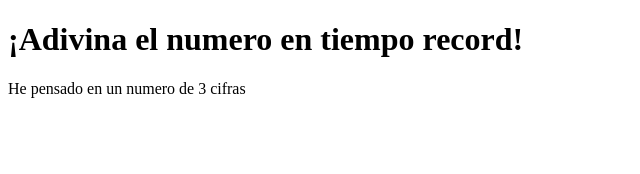
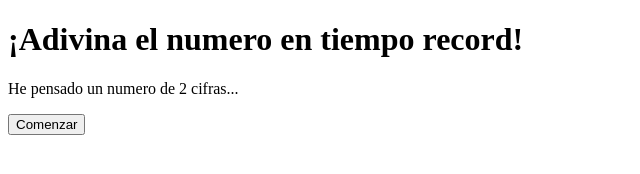
Before and after one commit to DanieBarrio/LM2324, a plain HTML site: page Tema1_html/Javahtml/recuerdatiempo.html in a window 1280 px wide. Shown: the whole page, without its empty margins (0-640 px from the left). Drawn offline with Linux system fonts and the light colour scheme.

Commit message:
comienzoadivinarnumero

```diff
--- a/Tema1_html/Javahtml/recuerdatiempo.html
+++ b/Tema1_html/Javahtml/recuerdatiempo.html
@@ -7,6 +7,52 @@
 </head>
 <body>
     <h1>¡Adivina el numero en tiempo record!</h1>
-    <p>He pensado en un numero de 3 cifras</p>
+    <p id="digitos"></p>
+    <p id="numero"></p>
+    <input type="number" id="numeroint"/>
+    <button id="comenzar" onclick="comienzo()">Comenzar</button>
+    <button id="comprobar" onclick="comprobar()">Comprobar</button>
+    <script>
+        var numero=0 ;
+
+        function aleatorio(){
+            document.getElementById("comenzar").style.display = "block";
+            document.getElementById("comprobar").style.display = "none";
+            document.getElementById("numeroint").style.display = "none";
+            document.getElementById("numero").style.display = "none";
+            numero = Math.floor(Math.random() * 1000);
+            var longitud = numero.toString().length
+            document.getElementById("digitos").innerHTML = "He pensado un numero de "+longitud+" cifras...";
+
+            switch(longitud){
+                case 1: document.getElementById("numeroint").placeholder = "Adivina entre el 0 y el 9" ;; break;
+                case 2: document.getElementById("numeroint").placeholder = "Adivina entre el 0 y el 99" ;; break;
+                case 3: document.getElementById("numeroint").placeholder = "Adivina entre el 0 y el 999" ;; break;
+            }
+
+        }
+        function comienzo(){
+            document.getElementById("numero").style.display = "block";
+            document.getElementById("numero").innerHTML = numero;
+            document.getElementById("comenzar").style.display = "none";
+            document.getElementById("comprobar").style.display = "block";
+            document.getElementById("numeroint").style.display = "block";
+
+
+        }
+        function comprobar(){
+            var numerocomp = document.getElementById("");
+            if(numero == parseInt(document.getElementById("numeroint")) )
+            {
+
+
+                aleatorio();
+            }
+
+        }
+
+
+        window.onload = aleatorio();
+    </script>
 </body>
 </html>
```
Also changed, not shown: Tema1_html/Javahtml/vallapublicitaria.html (+1 -1 lines).
